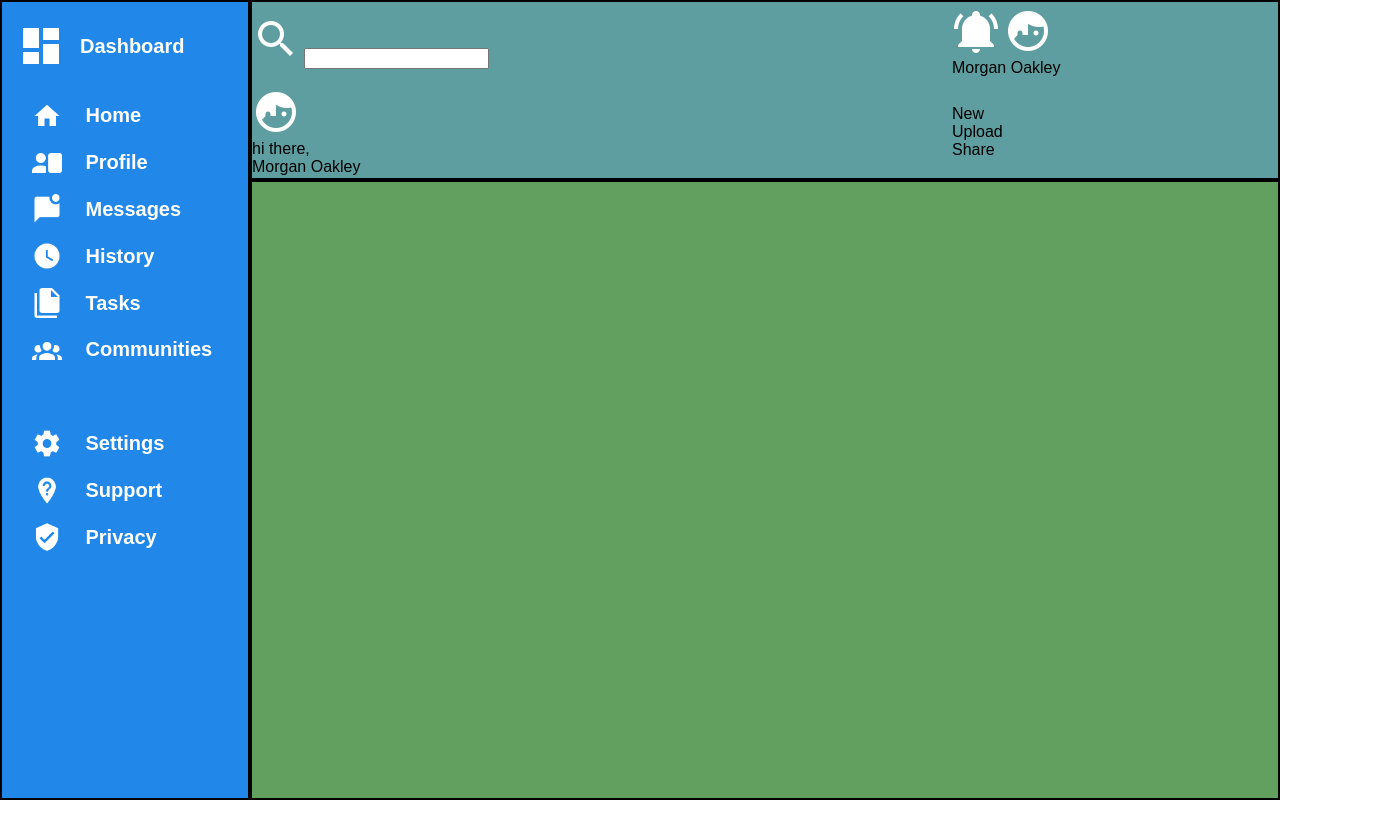
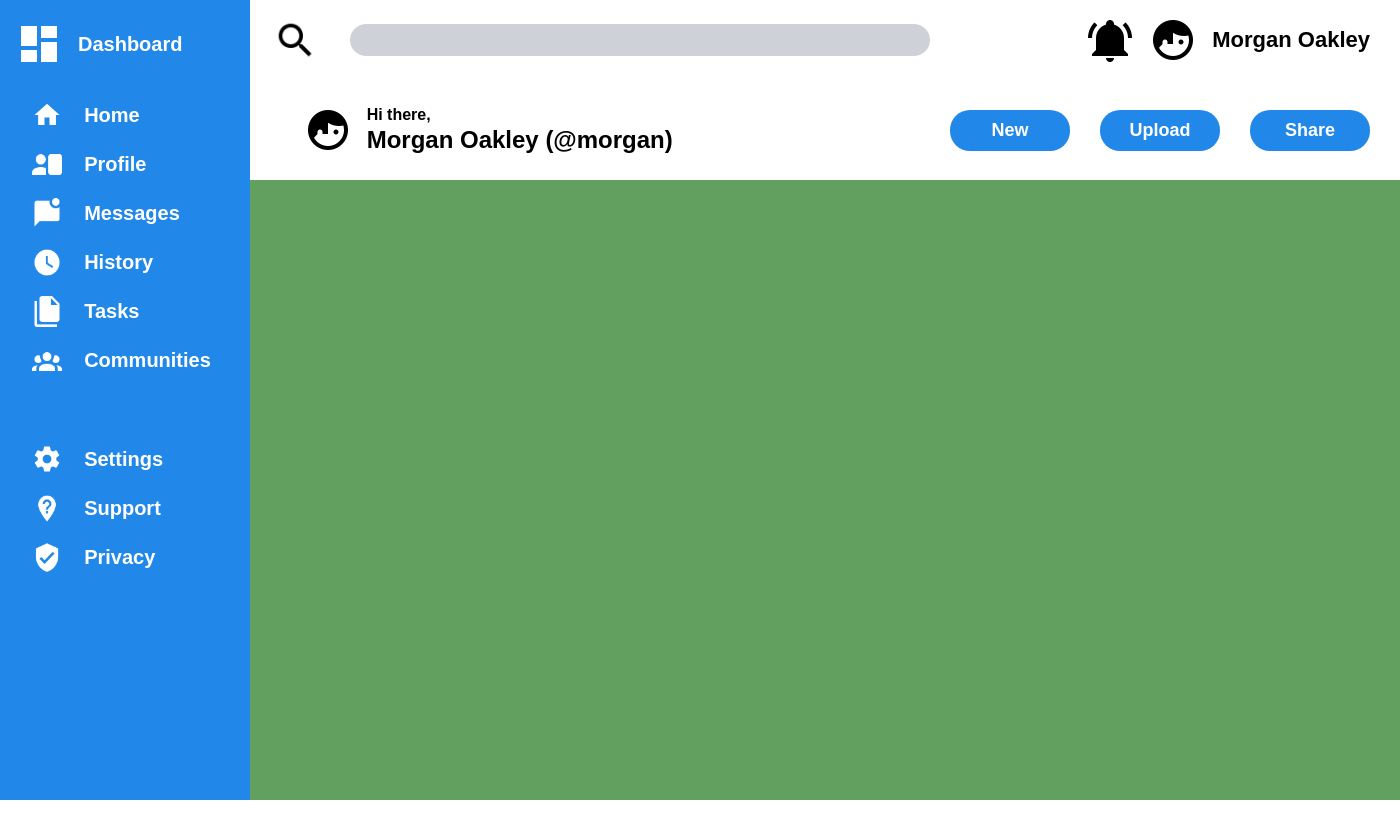
Before and after one commit to feindreh/dashboard, a plain HTML site: page index.html in a window 1280 px wide. Shown: the whole page, 1400 px wide, since content can reach past the window. Drawn offline with Linux system fonts and the light colour scheme.

Commit message:
styled header

```diff
--- a/index.html
+++ b/index.html
@@ -11,21 +11,21 @@
 <body>
     <div id="container">
         <div id="header">
-            <div>
+            <div id="input-wrap">
                 <img src="./img/magnify.png" alt=""></img>
                 <input type="text">
             </div>
-            <div>
+            <div id="header-header">
                 <img src="./img/bell-ring.png" alt=""></img>
                 <img src="./img/face-man-profile.png" alt=""></img>
                 <div>Morgan Oakley</div>
             </div>
-            <div>
+            <div id="profile">
                 <img src="./img/face-man-profile.png" alt=""></img>
-                <div>hi there,</div>
-                <div>Morgan Oakley</div>
+                <div>Hi there,</div>
+                <div>Morgan Oakley (@morgan)</div>
             </div>
-            <div>
+            <div id="button">
                 <div class="button">New</div>
                 <div class="button">Upload</div>
                 <div class="button">Share</div>
--- a/style.css
+++ b/style.css
@@ -21,7 +21,7 @@ body{
     grid-template: 180px 1fr / 250px 1fr;
     font-family: Arial, Helvetica, sans-serif;
 }
-img{
+#sidebar img{
     -webkit-filter:invert(100%);
     filter:progid:DXImageTransform.Microsoft.BasicImage(invert='1');
 }
@@ -29,17 +29,12 @@ img{
 /* grid layout */
 #header{
     grid-area: 1 / 2 / 2 / 3;
-    border: solid black 2px;
-    background-color: cadetblue;
 }
 #sidebar{
     grid-area: 1 / 1 / 3 / 2;
-    border: solid black 2px;
-    background-color: rgb(149, 95, 160);
 }
 #main-content{
     grid-area: 2 / 2 / 3 / 3;
-    border: solid black 2px;
     background-color: rgb(97, 160, 95);
 }
 
@@ -71,8 +66,9 @@ img{
     padding-left:5px;
 }
 .sidebar-wrap img{
-    max-width:95%;
-    max-height:95%;
+    max-width:90%;
+    max-height:90%;
+    padding:5%;
 }
 
 /*Header*/
@@ -80,4 +76,73 @@ img{
     display: grid;
     grid-template: 80px 100px / 700px 1fr;
     align-items: center;
+    margin
 }
+/*input-wrap*/
+#input-wrap{
+    display: grid;
+    align-items: center;
+    grid-template: 1fr / 50px 1fr;
+    padding:20px;
+}
+#input-wrap img{
+    max-width:90%;
+    max-height:90%;
+    padding:5%;
+}
+#input-wrap input{
+    border-radius: 30px;
+    border:none;
+    background-color: rgb(206, 210, 216);
+    height:60%;
+    font-size: 20px;
+    margin-left:30px;
+    padding-left:30px;
+}
+/*header header*/
+#header-header{
+    display:flex;
+    align-items: center;
+    gap:15px;
+    justify-content: flex-end;
+    margin-right:30px;
+    font-size: 22px;
+    font-weight: bold;
+}
+/*profile*/
+#profile{
+    display:grid;
+    grid-template: 1fr / 1fr 5fr;
+}
+#profile img{
+    grid-area: 1/1/3/2;
+    margin-left:auto;
+    margin-right:15px;
+}
+#profile div:nth-child(2){
+    font-size: 16px;
+    font-weight: bold;
+}
+#profile div:nth-child(3){
+    font-size: 24px;
+    font-weight: bold;
+}
+/*button*/
+
+#button{
+    display:flex;
+    align-items: center;
+    gap: 30px;
+    justify-content: flex-end;
+    margin-right:30px;
+}
+.button{
+    background-color: rgb(33, 136, 233);
+    border-radius: 20px;
+    color:white;
+    padding:10px 20px 10px 20px;
+    font-size: 18px;
+    font-weight: bold;
+    width: 80px;
+    text-align: center;
+}
```
